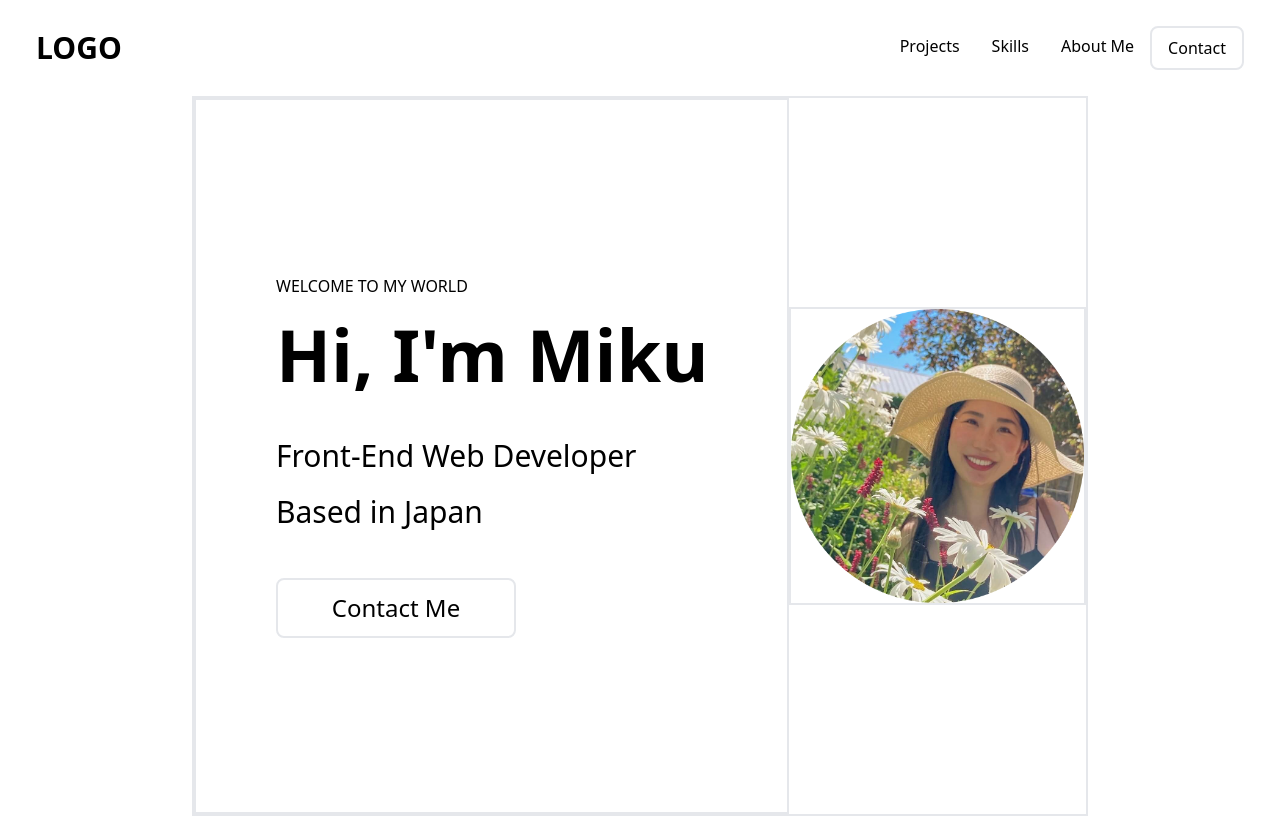
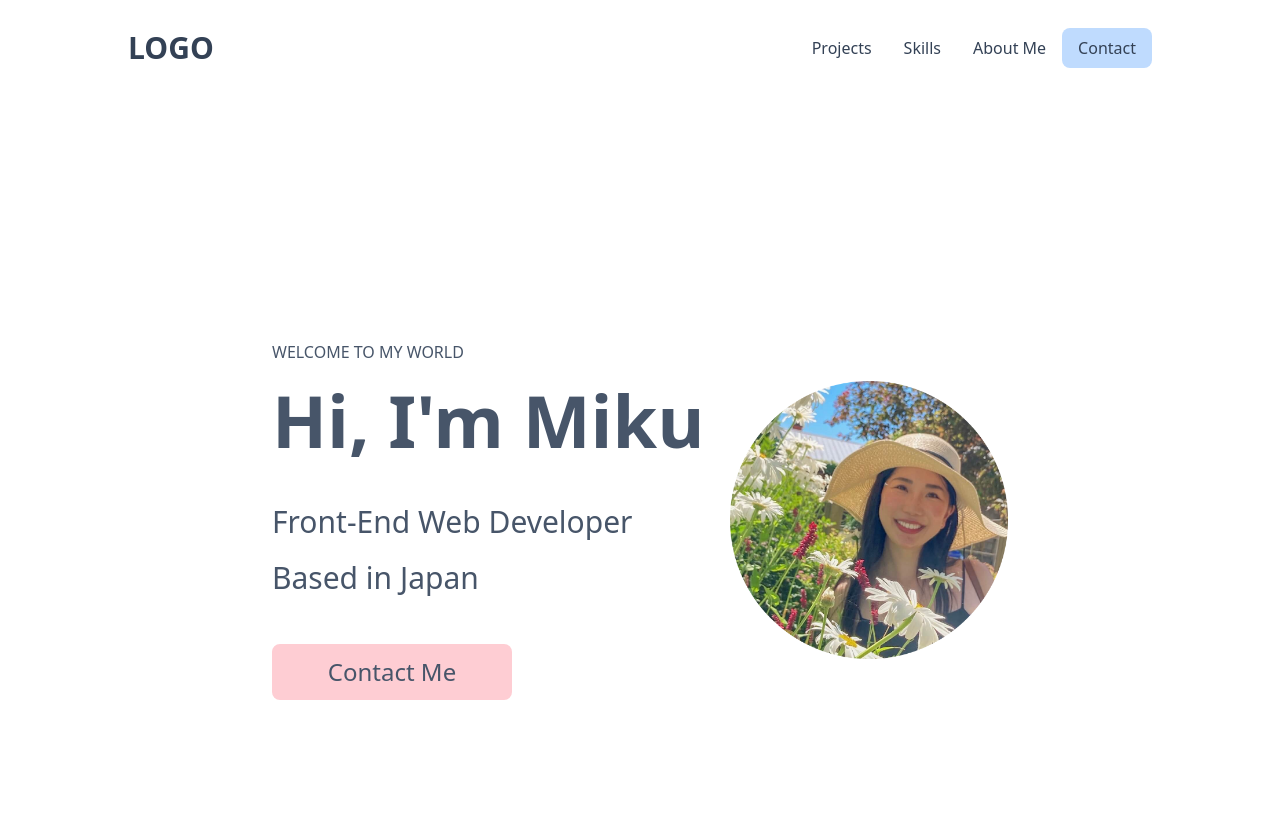
Before and after one commit to mikuweb/Portfolio, a Next.js app: page / in a window 1280 px wide. Shown: the top 816 px of the page. Built offline with nearby package versions, Linux system fonts and the light colour scheme.

Commit message:
style Header and Hero section

```diff
--- a/src/components/Contact.tsx
+++ b/src/components/Contact.tsx
@@ -3,7 +3,7 @@ import React from "react";
 import { AiFillGithub, AiFillLinkedin, AiFillInstagram } from "react-icons/ai";
 const Contact = () => {
   return (
-    <div className="flex justify-center items-center">
+    <div className="text-slate-700 flex justify-center items-center">
       <a
         className="transition duration-300 ease-in-out  rounded-full p-2 hover:bg-gray-700 cursor-pointer"
         href="https://google.com"
--- a/src/components/Header.tsx
+++ b/src/components/Header.tsx
@@ -8,9 +8,9 @@ const Header = () => {
   const handleNav = () => {
     setNav(!nav);
   };
-
+  // TODO: how to apply scroll-smooth?
   return (
-    <div className="flex justify-between items-center h-24 max-w-[1240px] mx-auto px-4">
+    <div className="bg-white text-slate-700 flex justify-between items-center h-24 w-full mx-auto px-4 md:px-32">
       <Link href="/">
         <div className="w-full text-3xl font-bold">LOGO</div>
       </Link>
@@ -24,7 +24,7 @@ const Header = () => {
         <li className="py-2 px-4">
           <Link href="#aboutme">About Me</Link>
         </li>
-        <li className="py-2 px-4 border-2 rounded-lg">
+        <li className="py-2 px-4 rounded-lg bg-blue-200">
           <Link href="#contact">Contact</Link>
         </li>
       </ul>
@@ -39,10 +39,14 @@ const Header = () => {
         }
       >
         <h1 className="w-full text-3xl font-bold m-4">LOGO</h1>
-        <li className="p-4 border-b">Projects</li>
-        <li className="p-4 border-b">Skills</li>
-        <li className="p-4 border-b">About</li>
-        <li className="py-4"><span className="border-2 py-2 px-4 rounded-lg">Contact</span></li>
+        <li className="p-4 text-lg ">Projects</li>
+        <li className="p-4 text-lg ">Skills</li>
+        <li className="p-4 text-lg ">About</li>
+        <li className="py-4">
+          <span className="py-2 px-4 text-lg rounded-lg bg-blue-200">
+            Contact
+          </span>
+        </li>
       </ul>
     </div>
   );
--- a/src/components/Hero.tsx
+++ b/src/components/Hero.tsx
@@ -6,9 +6,10 @@ const Hero = () => {
   return (
     <>
       {/* Section Container */}
-      <div className="border-2 h-auto md:h-[90vh] max-w-4xl mx-auto flex flex-col md:flex-row items-center relative overflow-hidden">
+      <div className="text-slate-600 overflow-hidden">
+      <div className="bg-white h-auto md:h-[90vh] md:mt-16 max-w-4xl mx-auto flex flex-col md:flex-row items-center rounded-lg">
         {/* left Hi there */}
-        <div className="border-2 md:pl-20 py-20 h-auto md:h-full flex flex-col justify-center gap-5 w-full md:w-2/3 text-center md:text-left">
+        <div className="md:pl-20 py-20 h-auto md:h-full flex flex-col justify-center gap-5 w-full md:w-3/5 text-center md:text-left">
           <p className="uppercase">Welcome to my world</p>
           <h1 className="text-5xl md:text-7xl font-bold md:mb-7">
             {/* eslint-disable-next-line react/no-unescaped-entities */}
@@ -16,14 +17,15 @@ const Hero = () => {
           </h1>
           <p className="md:text-3xl">Front-End Web Developer</p>
           <p className="md:text-3xl md:mb-7">Based in Japan</p>
-          <button className="border-2 w-52 md:w-60 md:text-2xl py-3 mx-auto md:m-0 rounded-lg">
+          <button className="bg-rose-200 w-52 md:w-60 md:text-2xl py-3 mx-auto md:m-0 rounded-lg">
             Contact Me
           </button>
         </div>
         {/* Right Picture */}
-        <div className="border-2 w-1/2 md:w-1/3">
-          <Image src={profilePic} alt="Profile Picture" />
+        <div className="w-1/2 md:w-2/5 md:pr-20 ">
+          <Image src={profilePic} alt="Profile Picture" className="mb-10 md:mb-0"/>
         </div>
+      </div>
       </div>
     </>
   );
--- a/src/components/Projects.tsx
+++ b/src/components/Projects.tsx
@@ -8,7 +8,7 @@ const Projects = () => {
     // Section container
     <div
       id="projects"
-      className="border-2 h-auto max-w-4xl mx-auto flex flex-col items-center relative overflow-hidden"
+      className="border-2 text-slate-700 h-auto max-w-4xl mx-auto flex flex-col items-center relative overflow-hidden"
     >
       <h2 className="font-bold text-5xl p-14 ">Projects</h2>
       {/* Cards container */}
--- a/src/components/Skills.tsx
+++ b/src/components/Skills.tsx
@@ -6,12 +6,12 @@ const Skills = () => {
   return (
     <div
       id="skills"
-      className="border-2 h-auto max-w-4xl mx-auto flex flex-col items-center relative overflow-hidden"
+      className="border-2 text-slate-700 h-screen max-w-4xl mx-auto flex flex-col items-center relative overflow-hidden"
     >
       <h2 className="font-bold text-5xl p-14 ">Skills</h2>
       {/* eslint-disable-next-line react/no-unescaped-entities */}
       <p className="mb-4">These are the technologies I've worked with</p>
-      <div className="border-2 w-4/5 mx-auto grid grid-cols-3 md:grid-cols-4 gap-8 text-center">
+      <div className="border-2 w-4/5 mx-auto grid grid-cols-3 md:grid-cols-4 gap-8 md:gap-10 text-center">
         {techs.map(({ title, image, color, id }) => (
           <div
             key={id}
--- a/src/layout/Layout.tsx
+++ b/src/layout/Layout.tsx
@@ -6,7 +6,7 @@ interface LayoutProps {
 }
 const Layout: React.FC<LayoutProps> = ({ children }) => {
   return (
-    <div className="max-w-7xl w-full m-auto">
+    <div className="max-w-7xl w-full m-auto bg-sky-50">
       <Header />
       <main>{children}</main>
       {/* <Footer/> */}
```
Also changed, not shown: tailwind.config.js (+17 -8 lines).
